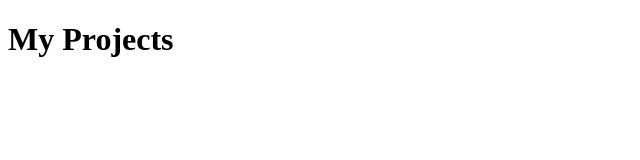
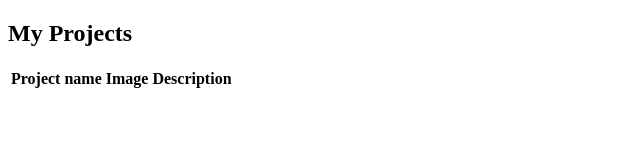
Before and after one commit to JamieCattoCode/portfolio, a plain HTML site: page pages/projects.html in a window 1280 px wide. Shown: the whole page, without its empty margins (0-640 px from the left). Drawn offline with Linux system fonts and the light colour scheme.

Commit message:
Added empty table to projects page.

```diff
--- a/pages/projects.html
+++ b/pages/projects.html
@@ -5,9 +5,22 @@
 </head>
 
 <body>
-    <header>
-        <h1>My Projects</h1>
-    </header>
+    <section>
+        <header>
+            <h1>My Projects</h1>
+        </header>
+
+        <table>
+            <thead>
+                <tr>
+                    <th>Project name</th>
+                    <th>Image</th>
+                    <th>Description</th>
+                </tr>
+            </thead>
+        </table>
+
+    </section>
 </body>
 
 </html>
```
